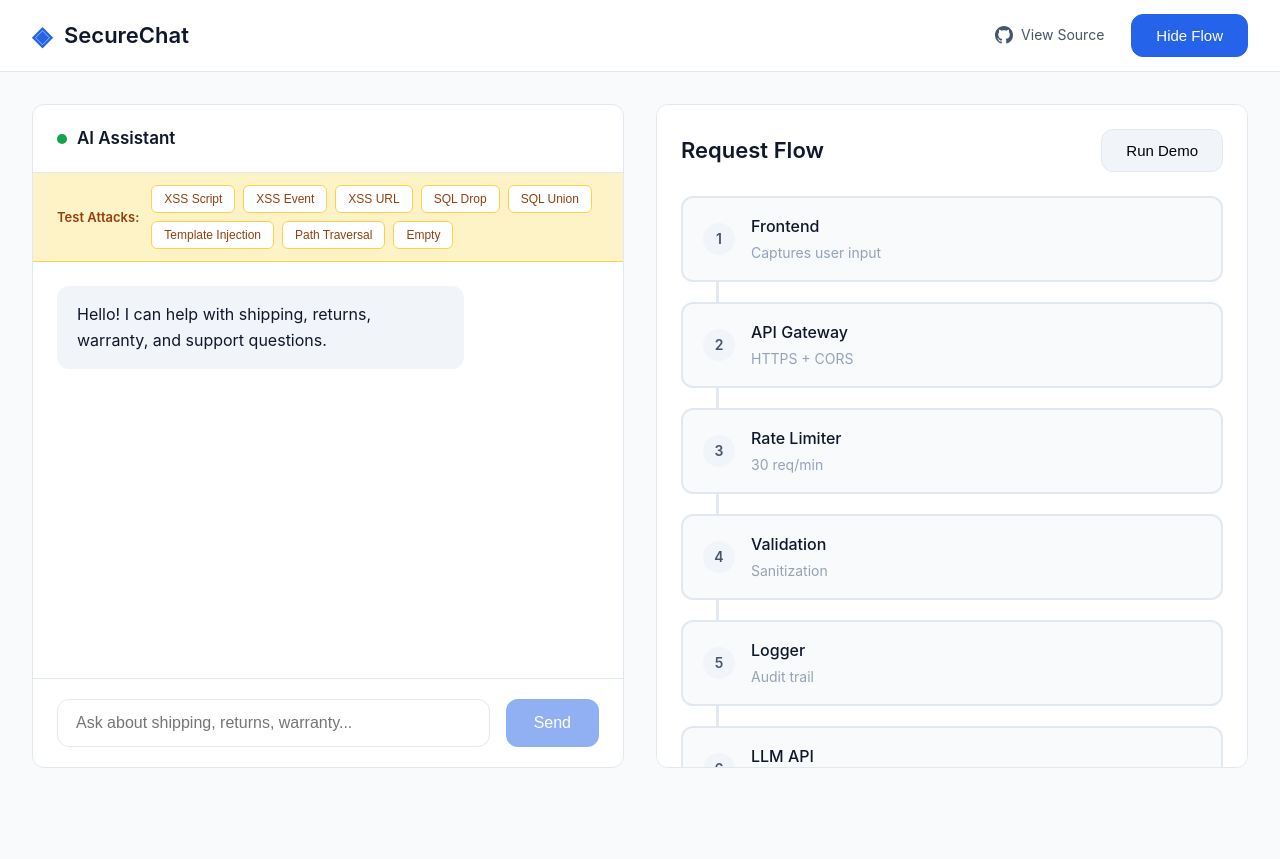
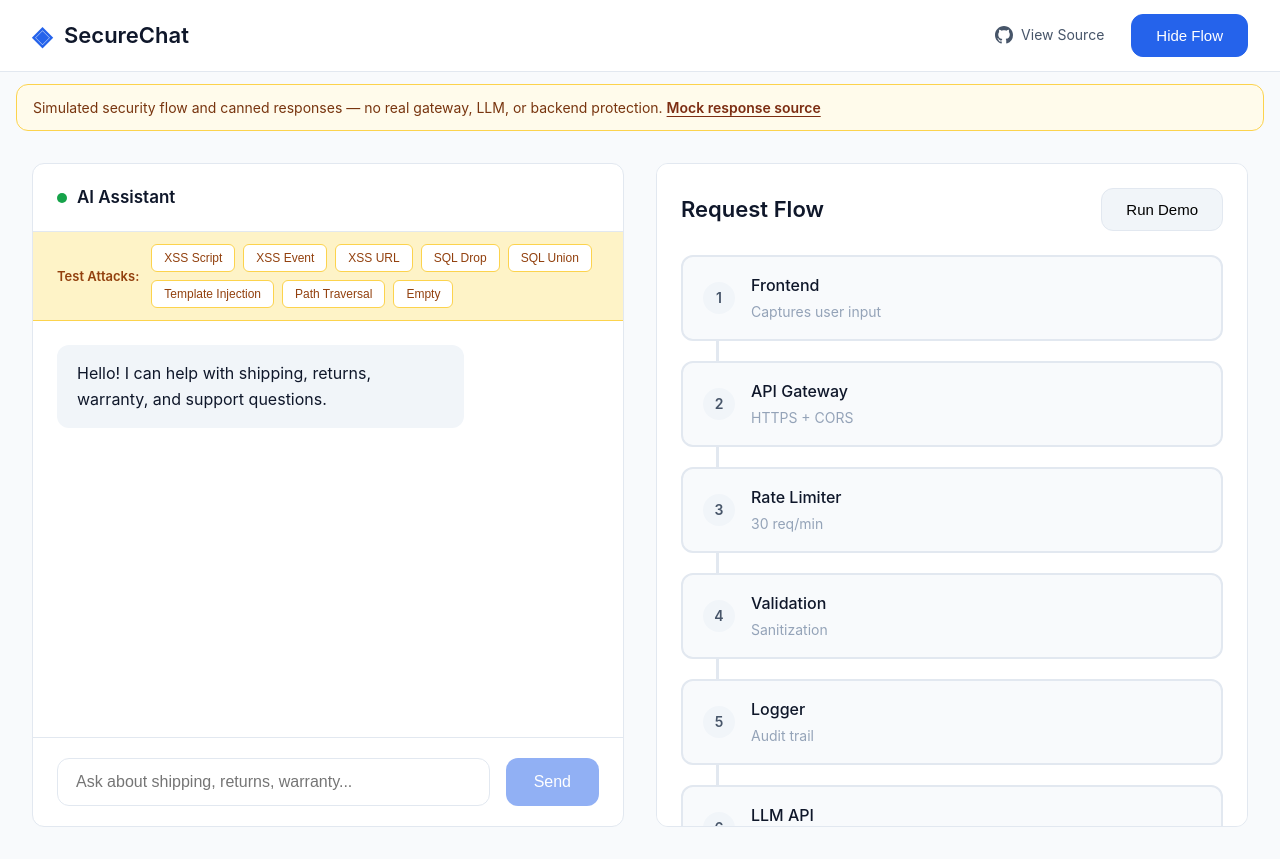
Before and after one commit to qusaismael/secure-chatbot-website, a React (Vite) app in the folder frontend/: page / in a window 1280 px wide. Before the commit the page ends 800 px from the top, so only its background shows below. Built offline with nearby package versions, Linux system fonts and the light colour scheme.

Commit message:
docs: label SecureChat security flow as simulated

```diff
--- a/frontend/src/App.css
+++ b/frontend/src/App.css
@@ -97,6 +97,29 @@
   max-width: 1600px;
   width: 100%;
   margin: 0 auto;
+}
+
+.simulation-note {
+  width: min(100% - 32px, 1536px);
+  margin: 12px auto 0;
+  padding: 12px 16px;
+  color: #78350f;
+  background: #fffbeb;
+  border: 1px solid #fcd34d;
+  border-radius: var(--radius);
+  font-size: 14px;
+  line-height: 1.5;
+}
+
+.simulation-note a {
+  color: #7c2d12;
+  font-weight: 600;
+  text-underline-offset: 3px;
+}
+
+.simulation-note a:focus-visible {
+  outline: 3px solid var(--accent);
+  outline-offset: 3px;
 }
 
 .layout {
--- a/frontend/src/App.jsx
+++ b/frontend/src/App.jsx
@@ -41,6 +41,13 @@ function App() {
         </div>
       </header>
 
+      <p className="simulation-note">
+        Simulated security flow and canned responses — no real gateway, LLM, or backend protection.{' '}
+        <a href="https://github.com/qusaismael/secure-chatbot-website/blob/main/frontend/src/utils/mockBackend.js" target="_blank" rel="noreferrer">
+          Mock response source
+        </a>
+      </p>
+
       <main className="main">
         <div className={`layout ${showArchitecture ? 'split' : ''}`}>
           <section className="chat-panel">
```
Also changed, not shown: 2 other files (tests, documents, lock files or other folders).
